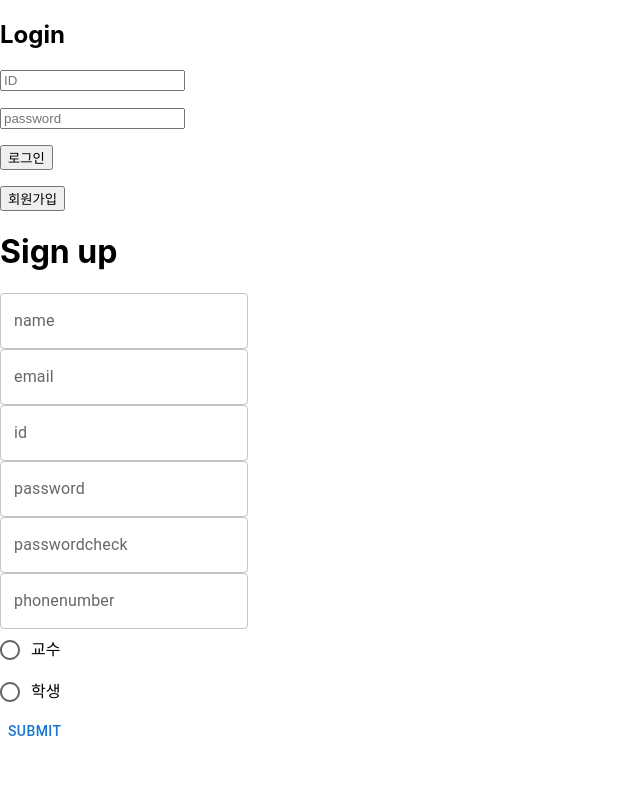
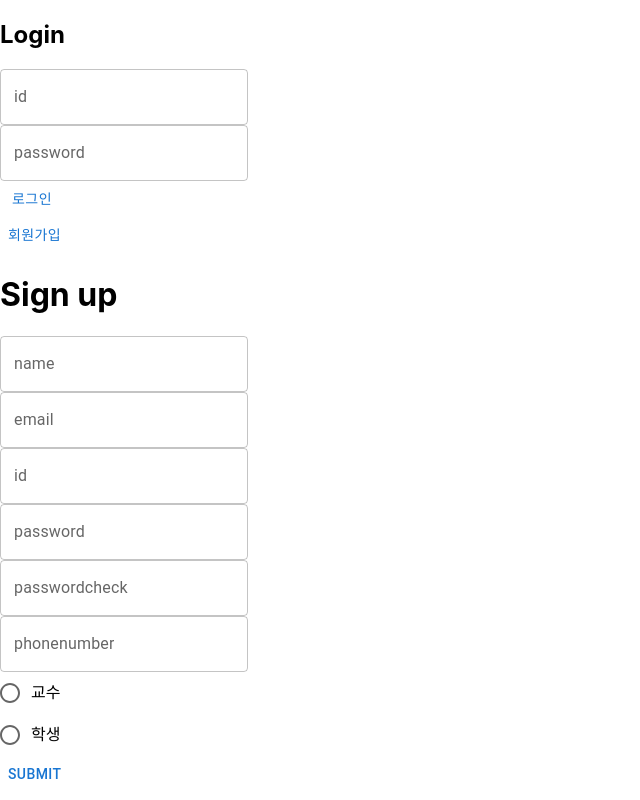
Before and after one commit to Kim-Ji-soo/EdduSSAFY, a React (Create React App) app in the folder frontend/: page / in a window 1280 px wide. Shown: the whole page, without its empty margins (0-640 px from the left). Built offline with nearby package versions, Linux system fonts and the light colour scheme.

Commit message:
Login화면 formik,yup 적용(유효성검사)

```diff
--- a/frontend/src/Login.js
+++ b/frontend/src/Login.js
@@ -1,37 +1,73 @@
 /** @format */
 
 import React from "react";
+import {useFormik} from "formik";
+import {
+  TextField,
+  Button
+} from "@mui/material";
 
+import * as yup from "yup";
+const validationSchema = yup.object({
+  password: yup
+    .string("Enter your password")
+    .required("Password is required"),
+  id: yup
+    .string("Enter your id")
+    .min(5, "id should be of minimum 5 characters length")
+    .required("id is required"),
+});
 function Login(props) {
   //const dispatch = useDispatch();
   //const [id, setId] = useState("");
   //const [password, setPassword] = useState("");
   //const [loading, setLoading] = useState(false);
   //const [msg, setMsg] = useState("");
-
+  const formik = useFormik({
+    initialValues: {
+      id: "",
+      password: ""
+    },
+    validationSchema: validationSchema,
+    onSubmit: (data, { setSubmitting }) => {
+      setSubmitting(true);
+      console.log(data);
+      setSubmitting(false);
+    },
+  });
   return (
     <div>
       <form
         onSubmit={(event) => {
-          event.preventDefault();
-          const userInfo = {
-            id: event.target.id.value,
-            password: event.target.password.value,
-          };
-
-          console.log(userInfo);
+          event.preventDefault()
+          formik.handleSubmit(event);
         }}
       >
         <h2>Login</h2>
-        <p>
-          <input type="text" name="id" placeholder="ID"></input>
-        </p>
-        <p>
-          <input type="password" name="password" placeholder="password"></input>
-        </p>
-        <p>
-          <button type="submit">로그인</button>
-        </p>
+        <div>
+        <TextField
+            name="id"
+            label="id"
+            value={formik.values.id}
+            onChange={formik.handleChange}
+            error={formik.touched.id && Boolean(formik.errors.id)}
+            helperText={formik.touched.id && formik.errors.id}
+          />
+        </div>
+        <div>
+        <TextField
+            name="password"
+            type="password"
+            label="password"
+            value={formik.values.password}
+            onChange={formik.handleChange}
+            error={formik.touched.password && Boolean(formik.errors.password)}
+            helperText={formik.touched.password && formik.errors.password}
+          />
+        </div>
+        <div>
+          <Button type="submit" disabled={formik.isSubmitting}>로그인</Button>
+        </div>
       </form>
 
       <form
@@ -39,7 +75,9 @@ function Login(props) {
           event.preventDefault();
         }}
       >
-        <button type="submit">회원가입</button>
+        <div>
+        <Button type="submit">회원가입</Button>
+        </div>
       </form>
     </div>
   );
```
